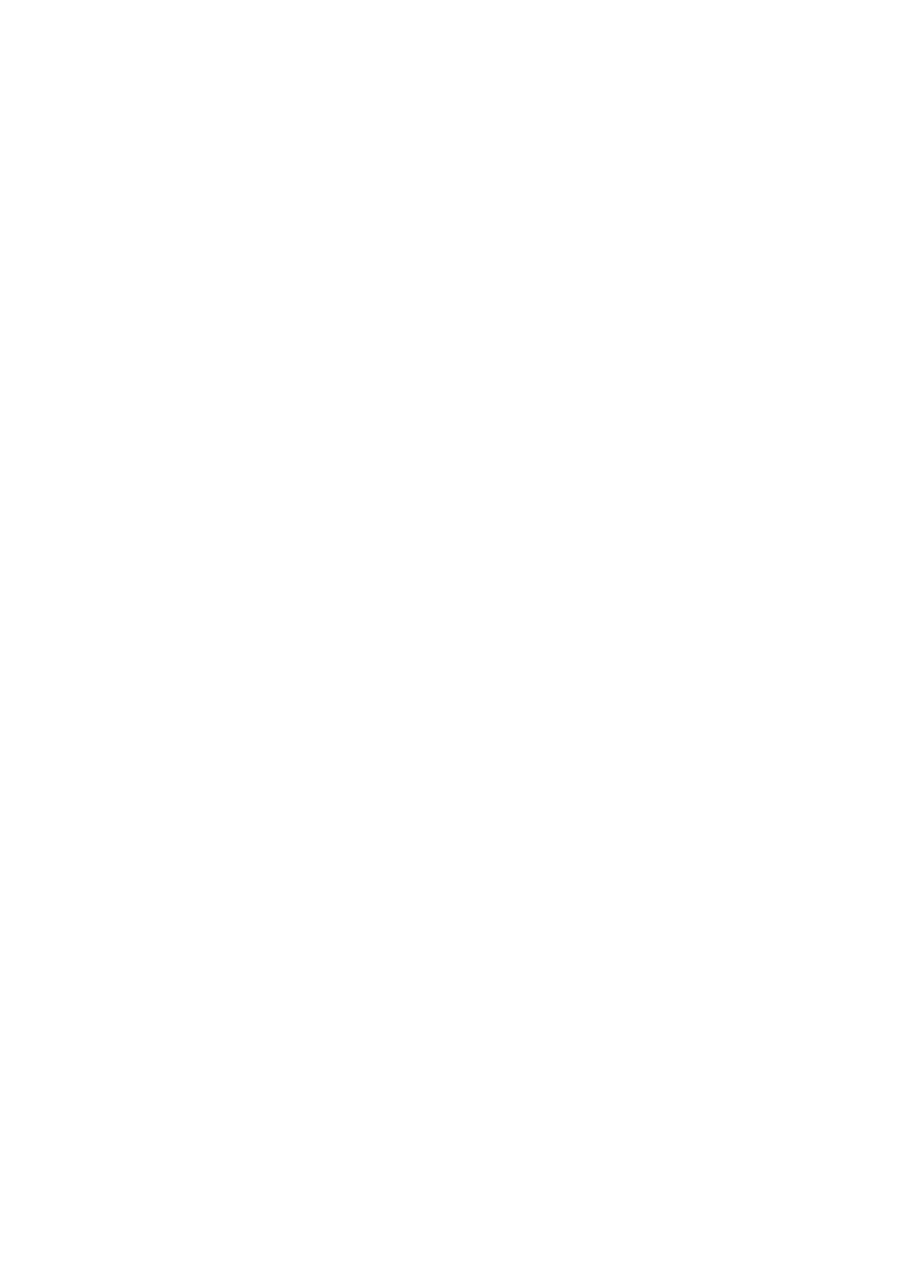
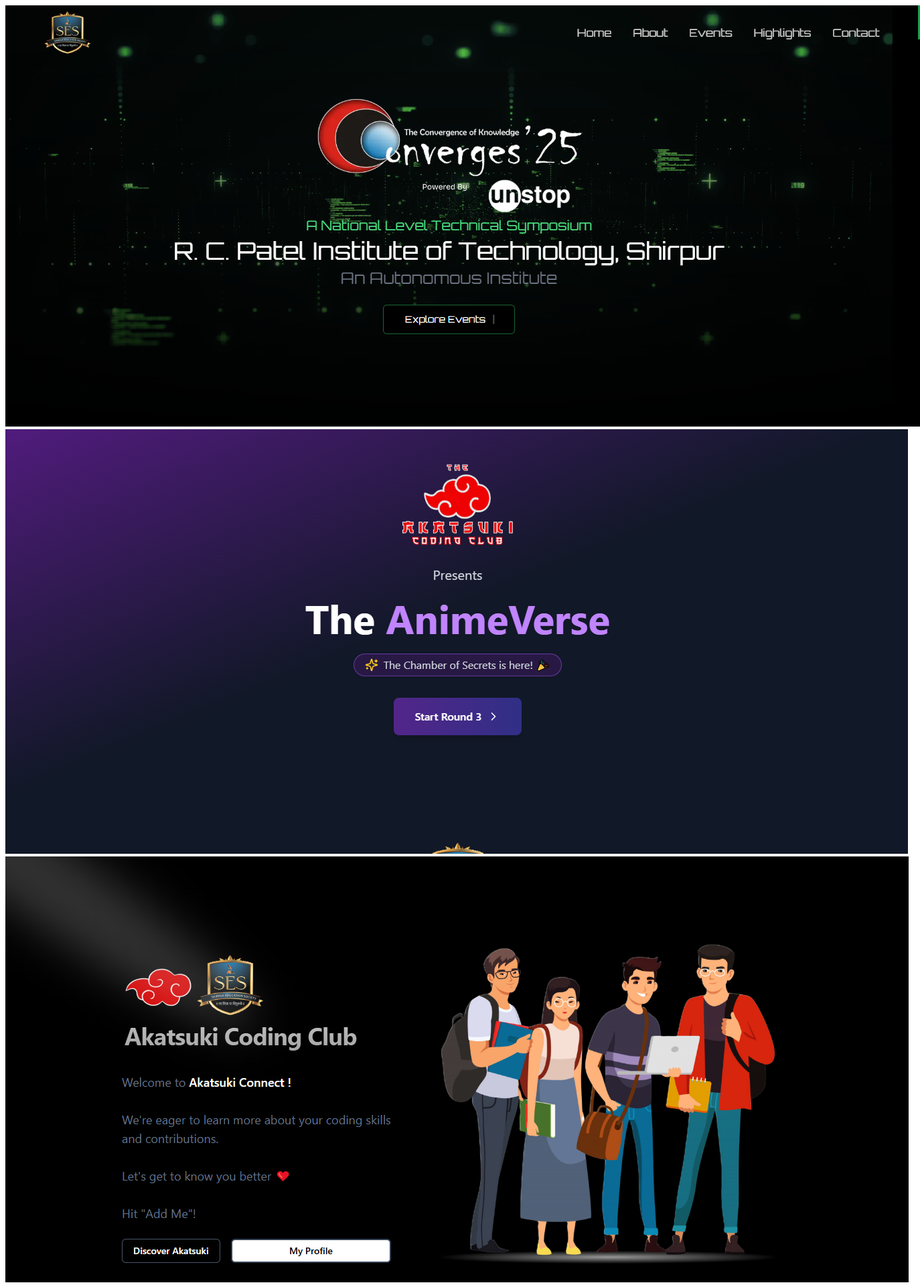
Before and after one commit to Bhumikapatil22/dummy-images, a plain HTML site: page index.html in a window 1280 px wide. Shown: the whole page at 67% size, 1374 px wide, since content can reach past the window. Before the commit the page ends 800 px from the top, so only its background shows below. Drawn offline with Linux system fonts and the light colour scheme.

Commit message:
Update index.html

```diff
--- a/index.html
+++ b/index.html
@@ -6,9 +6,8 @@
     <title>Document</title>
 </head>
 <body>
-    <img src="" alt="">
-    <img src="" alt="">
-    <img src="" alt="">
-    <img src="" alt="">
+    <img src="images/Screenshot (861).png" alt="">
+    <img src="images/Screenshot (937).png" alt="">
+    <img src="images/Screenshot (938).png" alt="">
 </body>
 </html>
```
